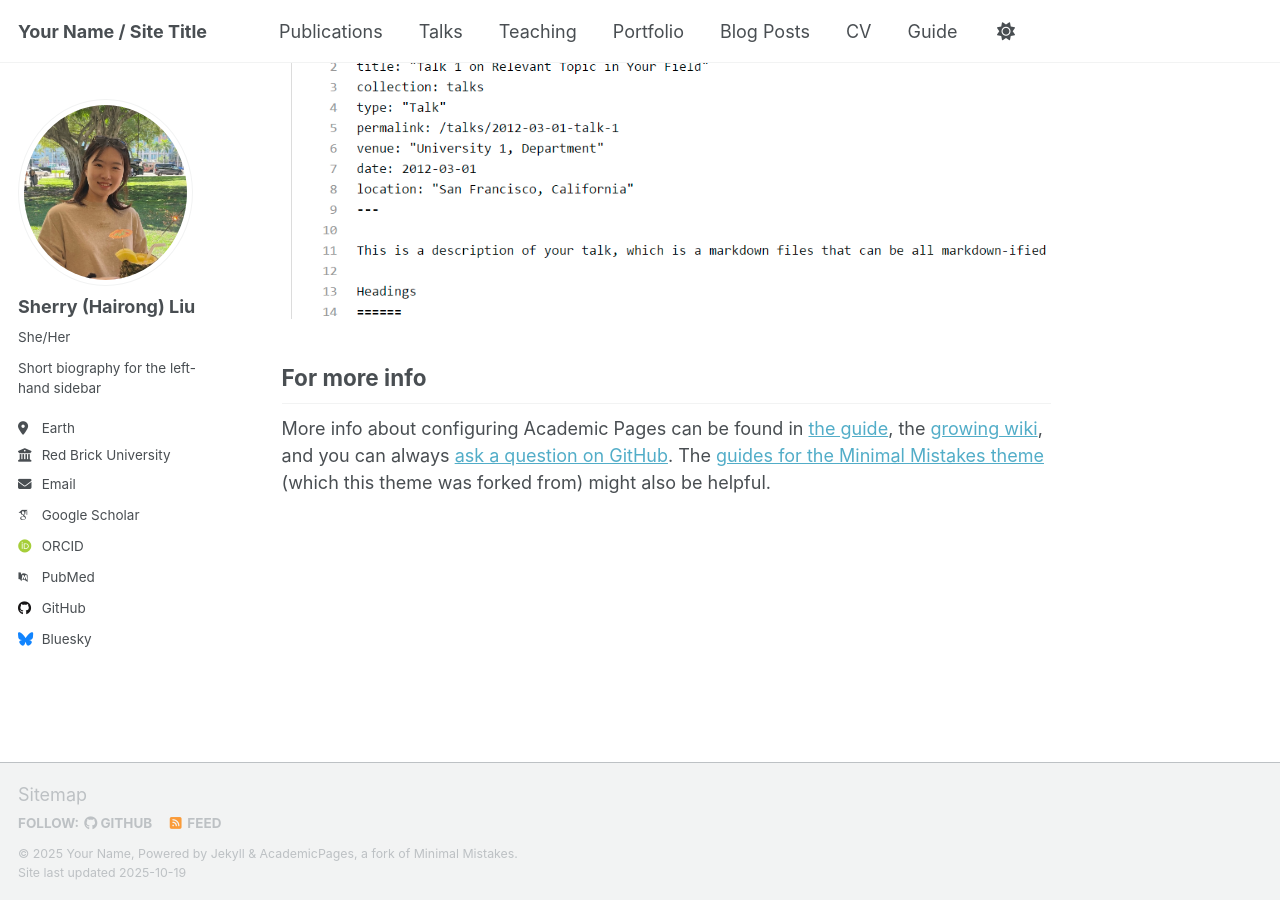
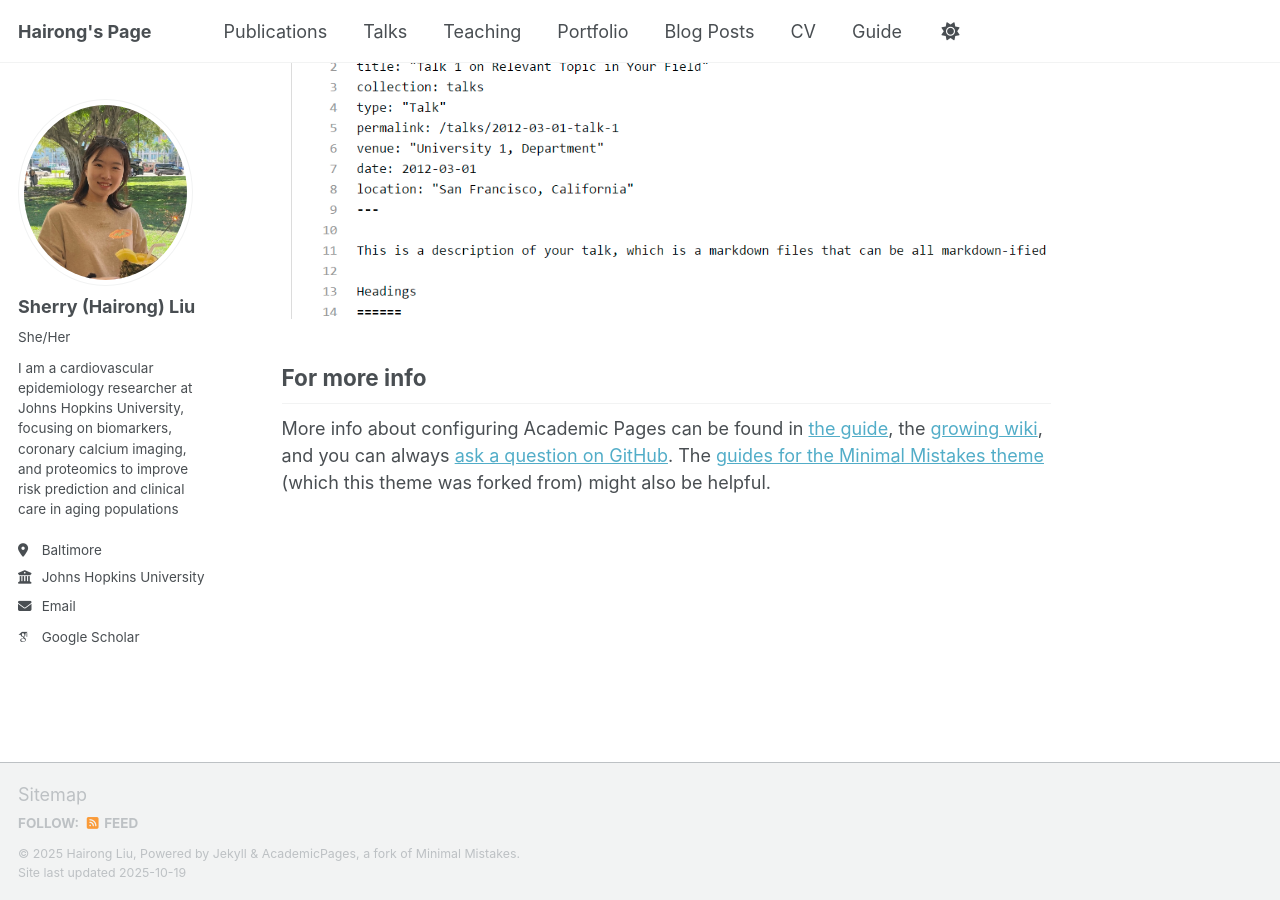
Before and after one commit to sherry090345/sherry090345.github.io, a Jekyll site: the page built from _pages/about.md, in a window 1280 px wide and 900 px high, scrolled down 2880 px. Built offline with Jekyll 4.4.1, drawn with Linux system fonts in a browser that asks for light colours; some web fonts are replaced; a script that is not in the unit is left out.

Commit message:
_config.yml

```diff
--- a/_config.yml
+++ b/_config.yml
@@ -9,11 +9,11 @@
 # Basic Site Settings
 locale                   : "en-US"
 site_theme               : "default" # Currently available options are "default", "air"
-title                    : "Your Name / Site Title"
+title                    : "Hairong's Page"
 title_separator          : "-"
-name                     : &name "Your Name"
+name                     : &name "Hairong Liu"
 description              : &description "personal description"
-url                      : https://academicpages.github.io # the base hostname & protocol for your site e.g. "https://[your GitHub username].github.io" or if you already have some other page hosted on Github then use "https://[your GitHub username].github.io/[Your Repo Name]"
+url                      : https://sherry090345.github.io/ # the base hostname & protocol for your site e.g. "https://[your GitHub username].github.io" or if you already have some other page hosted on Github then use "https://[your GitHub username].github.io/[Your Repo Name]"
 baseurl                  : "" # the subpath of your site, e.g. "/blog"
 repository               : "sherry090345/sherry090345.github.io"
 
@@ -25,21 +25,21 @@ author:
   avatar           : "https://sherry090345.github.io/images/bio.jpg"
   name             : "Sherry (Hairong) Liu"
   pronouns         : "She/Her"
-  bio              : "Short biography for the left-hand sidebar"
-  location         : "Earth"
-  employer         : "Red Brick University"
+  bio              : "I am a cardiovascular epidemiology researcher at Johns Hopkins University, focusing on biomarkers, coronary calcium imaging, and proteomics to improve risk prediction and clinical care in aging populations"
+  location         : "Baltimore"
+  employer         : "Johns Hopkins University"
   uri              : # URL
-  email            : "none@example.org"
+  email            : "hliu146@jh.edu"
 
   # Academic websites
   academia         : # URL
-  arxiv            : # URL - Update with the correct link to your profile
-  googlescholar    : "https://scholar.google.com/citations?user=PS_CX0AAAAAJ"
+  arxiv            : # URL
+  googlescholar    : "https://scholar.google.com/citations?user=PiAQcD4AAAAJ"
   inspire-hep      : # URL
   impactstory      : # URL
-  orcid            : "http://orcid.org/yourorcidurl"
+  orcid            : # URL
   semantic         : # URL
-  pubmed           : "https://www.ncbi.nlm.nih.gov/pubmed/?term=john+snow"
+  pubmed           : # URL
   researchgate     : # URL
   scopus           : # URL
 
@@ -47,13 +47,13 @@ author:
   bitbucket        : # Username - Update with your username on the site
   codepen          : # Username
   dribbble         : # Username
-  github           : "academicpages"
+  github           : # Username
   kaggle           : # Username
   stackoverflow    : # User number or user number and name (i.e., use "1" or "1/jeff-atwood")
 
   # Social media
   artstation       : # Username
-  bluesky          : "bsky.app" # Replace this with you Bluesky username
+  bluesky          : # Username
   facebook         : # Username
   flickr           : # Username
   foursquare       : # Username
```
